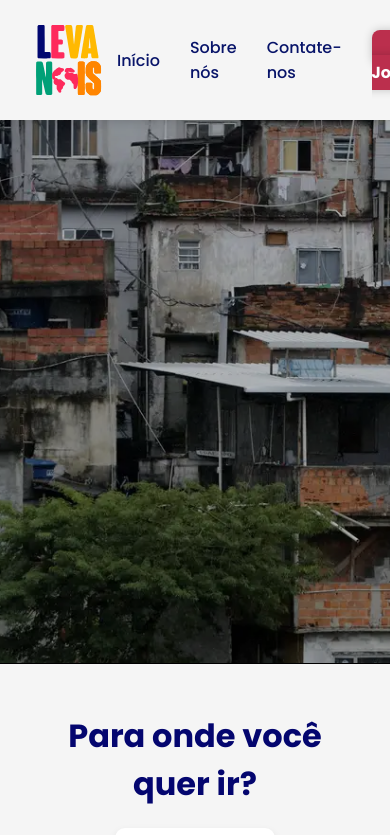
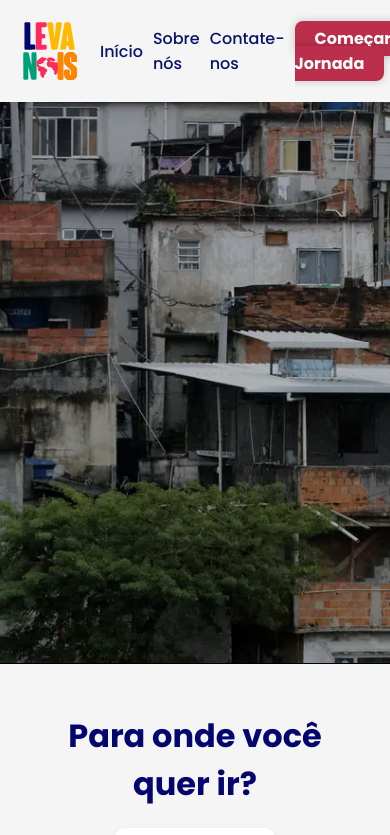
Before and after one commit to Leva-Nois/LevaNois-Frontend, a React (Create React App) app: page / in a window 390 px wide. Shown: the top 835 px of the page. Built offline with nearby package versions, Linux system fonts and the light colour scheme.

Commit message:
Refactor header styles for improved responsiveness and adjust padding and font size, just a test btw

```diff
--- a/src/components/Header/Header.css
+++ b/src/components/Header/Header.css
@@ -1,5 +1,5 @@
 #header-section {
-    padding: 10px 20px;
+    /* padding: 10px 20px; */
     display: flex;
     justify-content: space-between;
     align-items: center;
@@ -10,6 +10,8 @@
     right: 0;
     z-index: 1000;
     box-shadow: 0px 2px 8px rgba(0, 0, 0, 0.1);
+    padding: 10px 15px; /* Reduzir padding */
+    font-size: 16px; /* Ajustar tamanho do texto */
   }
 
   #list {
@@ -71,3 +73,39 @@
     box-shadow: 0px 0px 15px 0px #081469;
     transform: translateY(-2px);
   }
+
+  @media (max-width: 768px) {
+    #header-section {
+      flex-direction: row;
+      justify-content: space-between;
+      align-items: center;
+      gap: 10px; /* Espaçamento reduzido */
+      padding: 10px 15px; /* Reduzir padding */
+    }
+
+    #logo {
+      flex: 1;
+      max-width: 10px; /* Reduzir tamanho do logo */
+    }
+
+    #list {
+      flex: 2;
+      justify-content: flex-end;
+      gap: 15px; /* Espaçamento reduzido */
+    }
+  }
+
+  @media (max-width: 480px) {
+    #header-section {
+      font-size: 14px; /* Reduzir ainda mais o tamanho do texto */
+      padding: 10px 10px; /* Reduzir ainda mais o padding */
+    }
+
+    #logo {
+      max-width: 80px; /* Reduzir ainda mais o tamanho do logo */
+    }
+
+    #list {
+      gap: 10px;
+    }
+  }
--- a/src/components/Header/Header.jsx
+++ b/src/components/Header/Header.jsx
@@ -12,7 +12,7 @@ const Header = () => {
 
   return (
     <header id="header-section">
-      <img src={Logo} alt="Logo da Leva Nóis" />
+      <img id="logo" src={Logo} alt="Logo da Leva Nóis" />
       <nav id="list">
         <li id="list-item">
           <span id="item-link" onClick={() => scrollToSection("banner")}>
```
